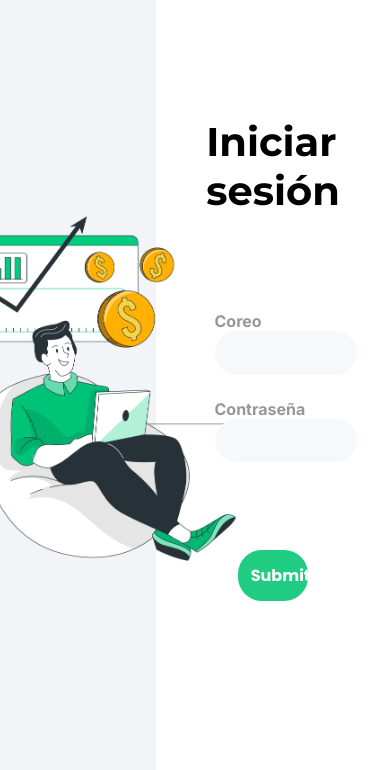
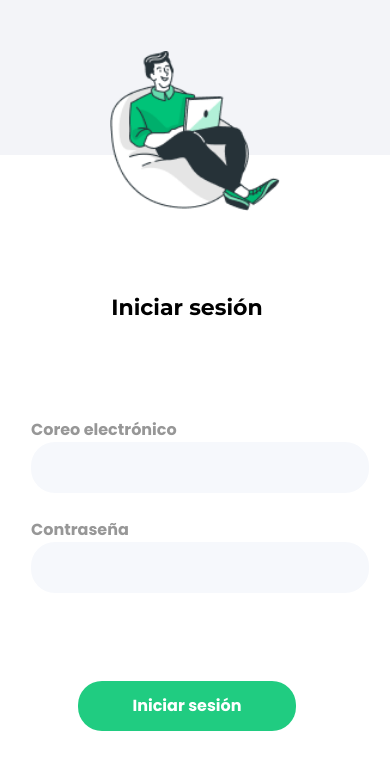
Before and after one commit to Damian9C/testChat, a React (Create React App) app: page / in a window 390 px wide. Shown: the top 770 px of the page. Built offline with nearby package versions, Linux system fonts and the light colour scheme.

Commit message:
login terminado con responsive e imagen cambiante

```diff
--- /dev/null
+++ b/src/components/util/image/image.css
@@ -0,0 +1,8 @@
+.image{
+    height: 20rem;
+}
+
+.imageResponsive{
+    height: 10rem;
+    margin-top: 7rem;
+}
--- /dev/null
+++ b/src/components/util/image/image.jsx
@@ -0,0 +1,22 @@
+import React from "react";
+import "./image.css"
+import imgRegular from "../../../assets/img/log_img.png"
+import imgResponsive from "../../../assets/img/logResponsive_img.png"
+
+const Image = ({sizeScreen}) => {
+    if (sizeScreen > 768){
+        return(
+            <div>
+                <img className="image" src={imgRegular}/>
+            </div>
+        );
+    }else{
+        return(
+            <div>
+                <img className="imageResponsive" src={imgResponsive}/>
+            </div>
+        );
+    }
+}
+
+export default Image;
--- a/src/routes/App.js
+++ b/src/routes/App.js
@@ -1,11 +1,13 @@
 import {BrowserRouter as Router, Route, Routes} from "react-router-dom";
-import Login from "../view/log/login";
+import {Login} from "../view/log/login";
 
 function App() {
   return (
       <Router>
           <Routes>
-              <Route path="/" element={<Login/>}/>
+              <Route path="/" element={
+                  <Login/>
+              }/>
           </Routes>
       </Router>
   );
--- a/src/view/log/login.css
+++ b/src/view/log/login.css
@@ -4,6 +4,7 @@
 .login{
     display: grid;
     grid-template-columns: 40% 60%;
+    height: 100vh;
 }
 
 .login__img{
@@ -11,10 +12,6 @@
     display: flex;
     align-items: center;
     justify-content: center;
-}
-
-.login__img--img{
-    height: 45%;
 }
 
 .login__formFrame{
@@ -40,6 +37,10 @@
     width: 100%;
     font-family: 'Inter', sans-serif;
     font-size: 16px;
+}
+
+.login__form input, label{
+    font-family: 'Poppins', sans-serif;
 }
 
 .login__form--input{
@@ -73,3 +74,32 @@ input{
     background-color: #20CC81;
     font-family: 'Poppins', sans-serif;
 }
+
+@media only screen and (max-width: 768px) {
+    .login{
+        grid-template-columns: 100%;
+    }
+
+    .login__img{
+        height: 50%;
+    }
+
+    .login__img--img{
+        margin-top: 6rem;
+        height: 10rem;
+    }
+
+    .login__form--title{
+        margin-top: -2rem;
+        font-size: 22px;
+    }
+
+    .login__formFrame--Content{
+        width: 80%;
+        padding-right: 1rem;
+    }
+
+    .login__form--inputBtnContent{
+        width: 70%;
+    }
+}
--- a/src/view/log/login.jsx
+++ b/src/view/log/login.jsx
@@ -1,37 +1,59 @@
-import React, {useState} from "react";
-import "./login.css"
-import logImg from "../../assets/img/log_img.png"
+import React from "react";
+import "./login.css";
+import Image from "../../components/util/image/image";
 
-export default function Login() {
-    const [email, set_email] = useState("");
-    const [pass, set_pass] = useState("");
-
-    const log = () => {
-        if (email && pass){
-            console.log(email, pass)
-        }else{
-            alert('Verifique los cmapos')
-        }
+class Login extends React.Component{
+    constructor(props) {
+        super(props);
+        this.state = {
+            email: '',
+            pass: '',
+            screenSize: window.innerWidth,
         }
 
+        this.onFormSubmit = this.onFormSubmit.bind(this)
+        this.updateScreenSize = this.updateScreenSize.bind(this);
+    }
+
+    componentDidMount() {
+        window.addEventListener("resize", this.updateScreenSize);
+    }
+
+    setEmail (newEmail) {
+        this.setState({email: newEmail})
+    }
+
+    setPass (newPass) {
+        this.setState({pass: newPass})
+    }
+
+    updateScreenSize() {
+        this.setState({ screenSize: window.innerWidth });
+    }
+
+    onFormSubmit(event) {
+        event.preventDefault();
+    }
+
+    render () {
         return (
             <div className="login">
                 <div className="login__img">
-                <img className="login__img--img" src={logImg}/>
+                    <Image sizeScreen={this.state.screenSize}/>
                 </div>
                 <div className="login__formFrame">
                     <div className="login__formFrame--Content">
                         <p className="login__form--title">Iniciar sesión</p>
 
                         <div className="login__form">
-
+                            <form onSubmit={this.onFormSubmit}>
                                 <div className="login__form--input">
                                     <label htmlFor="inputMail">
                                         <span className="login__form--inputText">
-                                    Coreo
+                                            Coreo electrónico
                                         </span>
                                     </label><br/>
-                            <input className="inputMail" name={email} onInput={ e => {set_email(e.target.value)} }/>
+                                    <input className="inputMail" value={this.state.email} onChange={ e => {this.setEmail(e.target.value)} }/>
                                 </div>
 
                                 <div className="login__form--input">
@@ -40,16 +62,20 @@ export default function Login() {
                                             Contraseña
                                         </span>
                                     </label><br/>
-                            <input className="inputPass" name={pass} onInput={ e => {set_pass(e.target.value)} } type="password"/>
+                                    <input className="inputPass" value={this.state.pass} onChange={ e => {this.setPass(e.target.value)} } type="password"/>
                                 </div>
 
                                 <span className="login__form--inputBtn">
-                            <input className="login__form--inputBtnContent" type="submit" onClick={log}/>
+                                <input className="login__form--inputBtnContent" type="submit" value="Iniciar sesión"/>
                             </span>
+                            </form>
                         </div>
                     </div>
                 </div>
             </div>
         );
+    }
 
 }
+
+export {Login};
```
Also changed, not shown: src/assets/img/logResponsive_img.png (added). Lines whose indentation alone changed are shown as unchanged.
